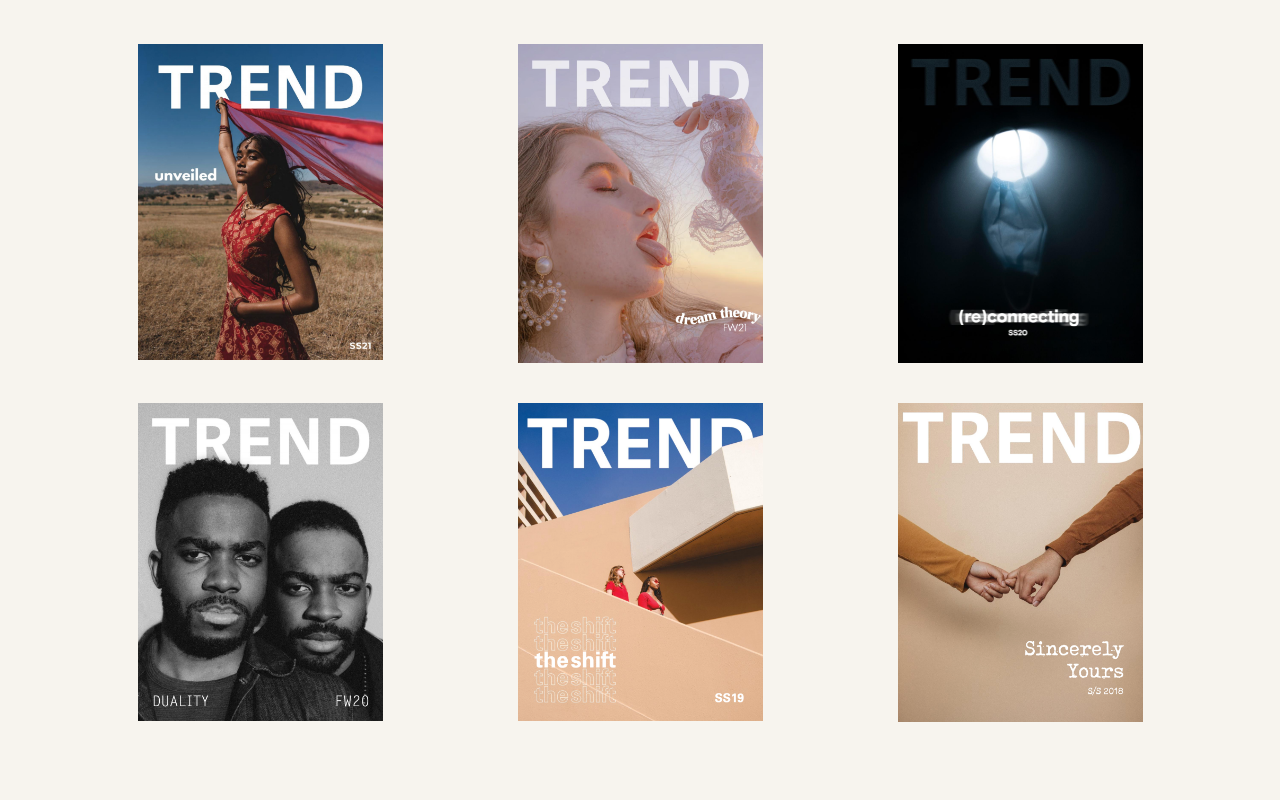
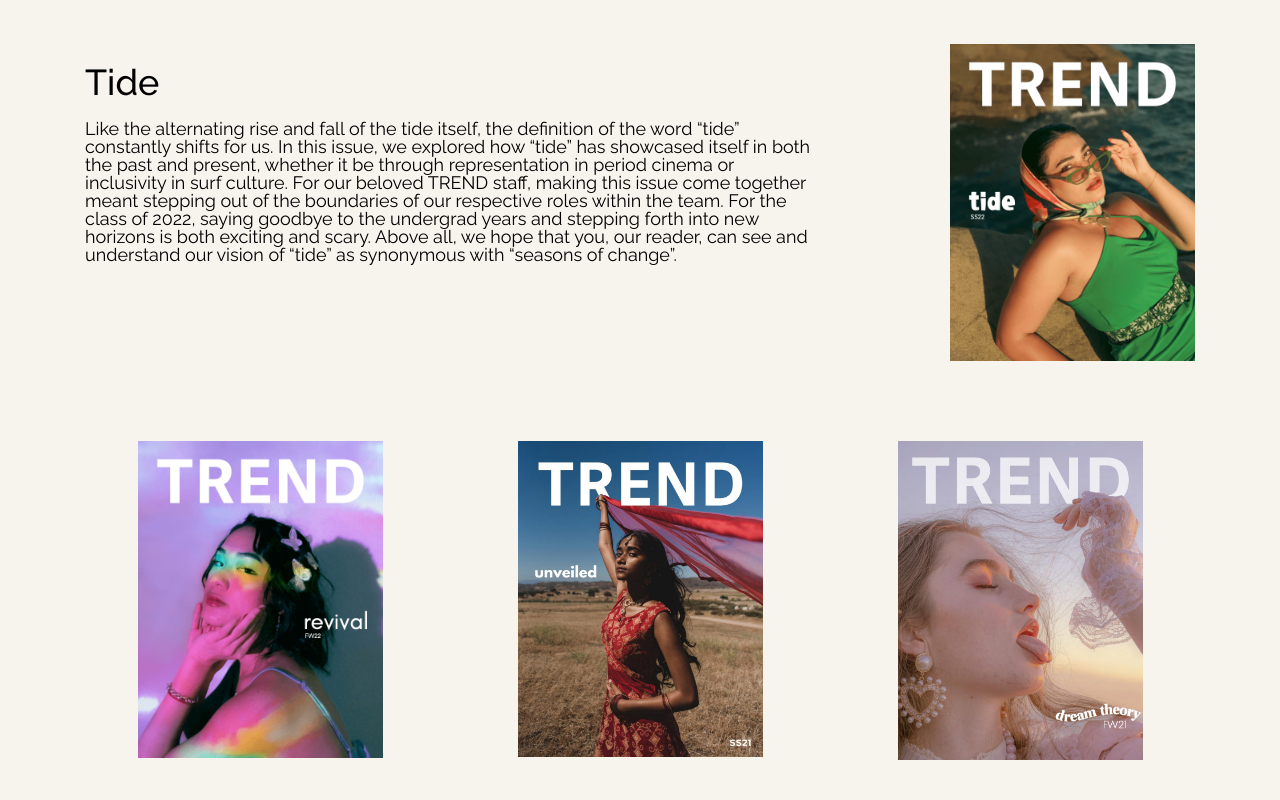
Before and after one commit to ucsdtrend/website, a React (Create React App) app: page /issues in a window 1280 px wide. Shown: the part 580-1380 px from the top of the page. Built offline with nearby package versions, Linux system fonts and the light colour scheme.

Commit message:
add featured issue to issues page

```diff
--- a/src/components/issueDescription.js
+++ b/src/components/issueDescription.js
@@ -1,5 +1,5 @@
 import React from "react";
-import { Row, Col } from "react-grid-system";
+import { Container, Row, Col } from "react-grid-system";
 import "../styles/IssueDescription.scss";
 import { LazyLoadImage } from "react-lazy-load-image-component";
 
@@ -8,6 +8,7 @@ class IssueDescription extends React.Component {
   render () {
     return (
       <div className="issue-container">
+        <Container>
           <Row>
             <Col md={8}>
               <a href={this.props.link}>
@@ -16,11 +17,13 @@ class IssueDescription extends React.Component {
               <h4>{this.props.description}</h4>
             </Col>
             <Col md={4}>
-            <div className="issue-image-container">
-              <LazyLoadImage className="issue-image" src={this.props.picture} alt={this.props.title} />
+              <div className="issue-img-container">
+                <LazyLoadImage className="issue-img" src={this.props.picture} alt={this.props.title} />
               </div>
             </Col>
           </Row>
+        </Container>
+
       </div>
     )
   }
--- a/src/components/issuesInfo.js
+++ b/src/components/issuesInfo.js
@@ -1,4 +1,16 @@
 export const issuesInfo = [
+  {
+    picture: require("../static/issues/tide.png"),
+    title: "Tide",
+    link: "https://issuu.com/trenducsd/docs/tide_issue",
+    description: "Like the alternating rise and fall of the tide itself, the definition of the word “tide” constantly shifts for us. In this issue, we explored how “tide” has showcased itself in both the past and present, whether it be through representation in period cinema or inclusivity in surf culture. For our beloved TREND staff, making this issue come together meant stepping out of the boundaries of our respective roles within the team. For the class of 2022, saying goodbye to the undergrad years and stepping forth into new horizons is both exciting and scary. Above all, we hope that you, our reader, can see and understand our vision of “tide” as synonymous with “seasons of change”.",
+  },
+  {
+    picture: require("../static/issues/revival.png"),
+    title: "Revival",
+    link: "https://issuu.com/trenducsd/docs/revival_issue_fw22",
+    description: "For many, stepping foot back onto campus in September marked a new beginning. Despite walking the same paths and sitting in the same classrooms, we are different people now than who we were nearly two years prior. Returning to campus this fall kickstarted the transformation of our thoughts and dreams into intention and reality — a REVIVAL of our unique space in the universe and what makes us who we are. Revival also marked the resurgence of Trend. After releasing three issues under remote-only operations, we were able to bring back old traditions, like TRENDing at UCSD and pop-up shops, while pursuing new ventures, like collaborating with small-business designers. We built a new team of talented creatives and a community of like-minded artists, dreamers, and students to share our passions with. Whatever Revival means to you, we wish you all the love on your path to rediscovering what makes you YOU.",
+  },
   {
     picture: require("../static/issues/unveiled.png"),
     title: "Unveiled",
--- a/src/pages/issues.js
+++ b/src/pages/issues.js
@@ -3,7 +3,7 @@ import { Container, Row, Col } from "react-grid-system";
 import Gallery from "../components/issuesGallery";
 import { issuesInfo } from "../components/issuesInfo";
 import IssueBlock from "../components/issueBlock";
-import Button from "../components/button";
+import IssueDescription from "../components/issueDescription";
 import "../styles/Issues.scss";
 import Footer from "../components/footer";
 
@@ -16,10 +16,11 @@ class Issues extends React.Component {
     return (
       <div className="issues-page">
         <Gallery />
+        <IssueDescription picture={issuesInfo[0].picture} title={issuesInfo[0].title} link={issuesInfo[0].link} description={issuesInfo[0].description}/>
         <Container className="issues-grid-container">
           <div className="issues">
           <Row justify="center">
-            {issuesInfo.map((issue, idx) => {
+            {issuesInfo.slice(1).map((issue, idx) => {
               return (
                 <React.Fragment key={issue.title}>
                   <Col xs={6} sm={6} md={5} lg={4} key={idx} >
--- a/src/styles/IssueDescription.scss
+++ b/src/styles/IssueDescription.scss
@@ -5,11 +5,11 @@
   margin-bottom: $spacer-2;
 }
 
-.issue-image-container {
+.issue-img-container {
   display: flex;
   justify-content: flex-end;
 }
-.issue-image {
+.issue-img {
   width: 70%;
 }
 
```
Also changed, not shown: src/static/issues/revival.png (added), src/static/issues/tide.png (added). Lines whose indentation alone changed are shown as unchanged.
